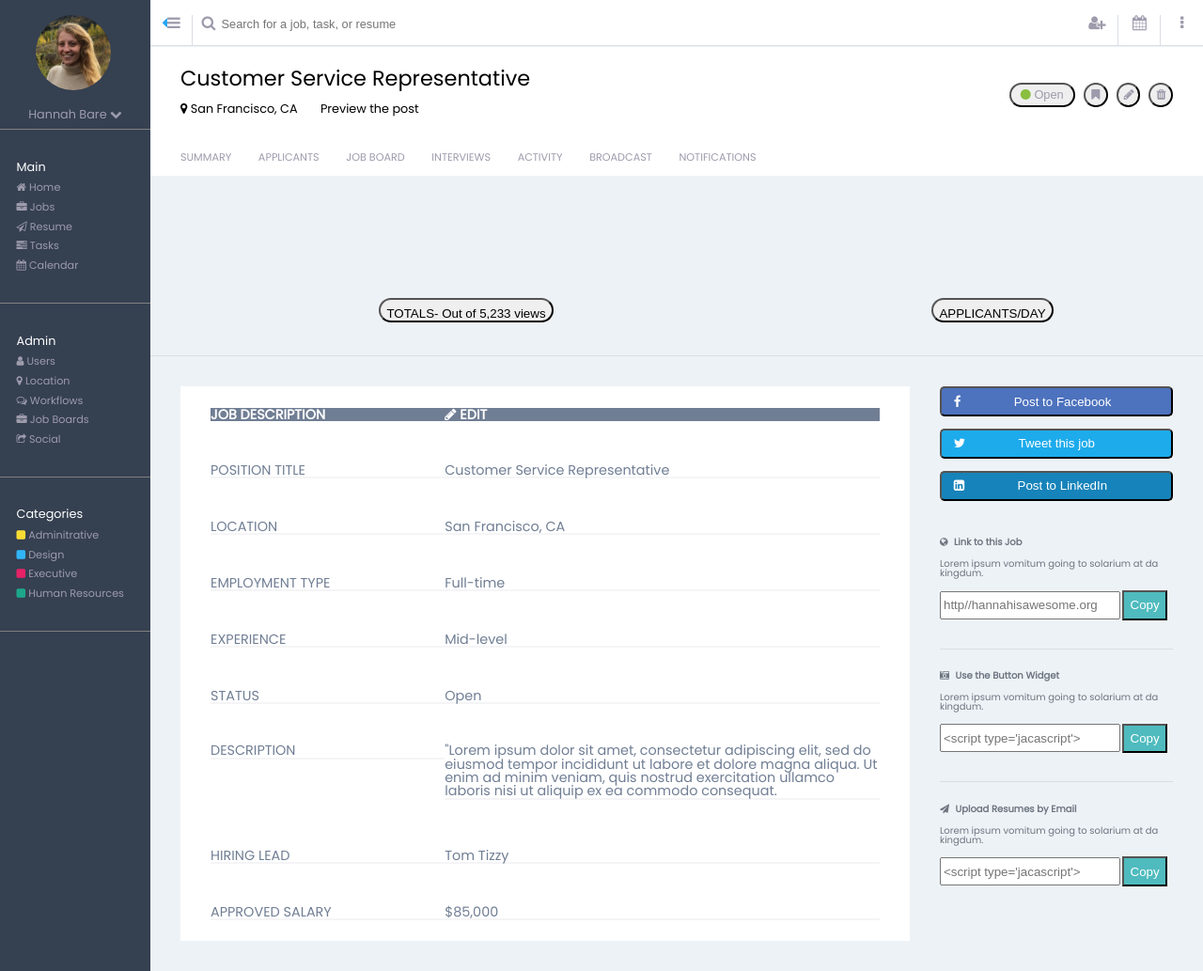
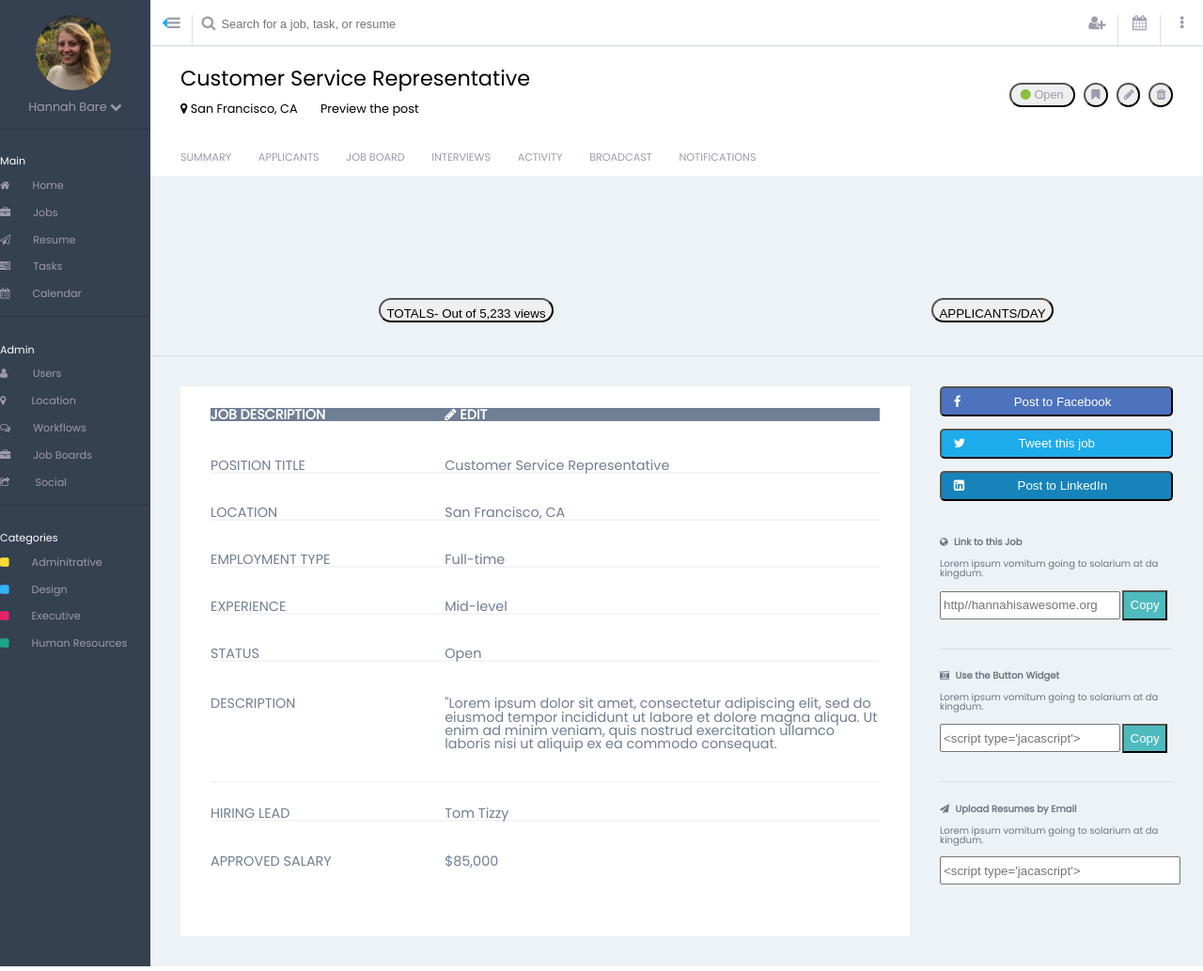
Before and after one commit to hannahbare/comp3, a plain HTML site: page index.html in a window 1280 px wide. Shown: the whole page at 94% size. Drawn offline with Linux system fonts and the light colour scheme.

Commit message:
Respective rows and columns aligned in row5. Working on getting the underlines where the grid layout is and not right under words

```diff
--- a/index.html
+++ b/index.html
@@ -17,37 +17,37 @@
       <article class="sidebox2 sidebox-group">
         <h4 class="link">Main</h4>
         <section class="sidebar-links">
-          <a href="#" class="link"><i class="fa fa-home" aria-hidden="true"></i>  Home</a>
-          <a href="#" class="link"> <i class="fa fa-briefcase" aria-hidden="true"></i>  Jobs</a>
-          <a href="#" class="link"><i class="fa fa-paper-plane-o" aria-hidden="true"></i>  Resume</a>
-          <a href="#" class="link"><i class="fa fa-tasks" aria-hidden="true"></i>  Tasks</a>
-          <a href="#" class="link"><i class="fa fa-calendar" aria-hidden="true"></i>  Calendar</a>
+          <a href="#" class="link"><i class="fa fa-home" aria-hidden="true"></i><span class="sidebar-target">Home</span></a>
+          <a href="#" class="link"><i class="fa fa-briefcase" aria-hidden="true"></i><span class="sidebar-target">Jobs</span></a>
+          <a href="#" class="link"><i class="fa fa-paper-plane-o" aria-hidden="true"></i><span class="sidebar-target">Resume</span></a>
+          <a href="#" class="link"><i class="fa fa-tasks" aria-hidden="true"></i><span class="sidebar-target">Tasks</span></a>
+          <a href="#" class="link"><i class="fa fa-calendar" aria-hidden="true"></i><span class="sidebar-target">Calendar</span></a>
         </section>
       </article>
       <article class="sidebox3 sidebox-group">
         <h4 class="link">Admin</h4>
         <section class="sidebar-links">
-          <a href="#" class="link"><i class="fa fa-user" aria-hidden="true"></i>  Users</a>
+          <a href="#" class="link"><i class="fa fa-user" aria-hidden="true"></i><span class="sidebar-target"> Users</span></a>
 
-          <a href="#" class="link"><i class="fa fa-map-marker" aria-hidden="true"></i>   Location</a>
+          <a href="#" class="link"><i class="fa fa-map-marker" aria-hidden="true"></i><span class="sidebar-target"> Location</span></a>
 
-          <a href="#" class="link"><i class="fa fa-comments-o" aria-hidden="true"></i>  Workflows</a>
+          <a href="#" class="link"><i class="fa fa-comments-o" aria-hidden="true"></i><span class="sidebar-target">Workflows</span></a>
 
-          <a href="#" class="link"><i class="fa fa-briefcase" aria-hidden="true"></i>  Job Boards</a>
+          <a href="#" class="link"><i class="fa fa-briefcase" aria-hidden="true"></i><span class="sidebar-target">Job Boards</span></a>
 
-          <a href="#" class="link"><i class="fa fa-share-square-o" aria-hidden="true"></i>  Social</a>
+          <a href="#" class="link"><i class="fa fa-share-square-o" aria-hidden="true"></i><span class="sidebar-target"> Social</span></a>
         </section>
       </article>
       <article class="sidebox4 sidebox-group">
         <h4 class="link">Categories</h4>
         <section class="sidebar-links">
-          <a href="#" class="link"><span class="yellow-icon icon"><i class="fa fa-square" aria-hidden="true"></i></span>  Adminitrative</a>
+          <a href="#" class="link"><span class="yellow-icon icon"><i class="fa fa-square" aria-hidden="true"></i></span><span class="sidebar-target">Adminitrative</span></a>
 
-          <a href="#" class="link"><span class="blue-icon icon"><i class="fa fa-square" aria-hidden="true"></i></span>  Design</a>
+          <a href="#" class="link"><span class="blue-icon icon"><i class="fa fa-square" aria-hidden="true"></i></span><span class="sidebar-target">Design</span></a>
 
-          <a href="#" class="link"><span class="red-icon icon"><i class="fa fa-square" aria-hidden="true"></i></span>  Executive</a>
+          <a href="#" class="link"><span class="red-icon icon"><i class="fa fa-square" aria-hidden="true"></i></span><span class="sidebar-target">Executive</span></a>
 
-          <a href="#" class="link"><span class="green-icon icon"><i class="fa fa-square" aria-hidden="true"></i></span>  Human Resources</a>
+          <a href="#" class="link"><span class="green-icon icon"><i class="fa fa-square" aria-hidden="true"></i></span><span class="sidebar-target">Human Resources</span></a>
         </section>
       </article>
     </section>
@@ -130,24 +130,28 @@
 
       <section class="main-row5">
         <section class="content-info">
-          <h4 class="title content-title title-row1">JOB DESCRIPTION</h4>
-          <h4 class="title content-details details-row1"><i class="fa fa-pencil" aria-hidden="true"></i> EDIT</h4>
+          <h5 class="title content-title title-row1">JOB DESCRIPTION</h5>
+          <h5 class="title content-details details-row1"><i class="fa fa-pencil" aria-hidden="true"></i> EDIT</h5>
             <h5 class="row2 content-title title-row2">POSITION TITLE</h5>
             <h5 class="row3 content-title title-row3">LOCATION</h5>
             <h5 class="row4 content-title title-row4">EMPLOYMENT TYPE</h5>
             <h5 class="row5 content-title title-row5">EXPERIENCE</h5>
             <h5 class="row6 content-title title-row6">STATUS</h5>
+            <h5 class="row7 title-row7"></h5>
             <h5 class="row8 content-title title-row8">DESCRIPTION</h5>
-            <h5 class="row9 content-title title-row9">HIRING LEAD</h5>
-            <h5 class="row10 content-title title-row10">APPROVED SALARY</h5>
+            <h5 class="row9 title-row9"></h5>
+            <h5 class="row10 content-title title-row10">HIRING LEAD</h5>
+            <h5 class="row11 content-title title-row11">APPROVED SALARY</h5>
             <p class="row2 content-details details-row2">Customer Service Representative</p>
             <p class="row3 content-details details-row3">San Francisco, CA</p>
             <p class="row4 content-details details-row4">Full-time</p>
             <p class="row5 content-details details-row5">Mid-level</p>
             <p class="row6 content-details details-row6">Open</p>
+            <p class="row7 details-row7"></p>
             <p class="row8 content-details details-row8">"Lorem ipsum dolor sit amet, consectetur adipiscing elit, sed do eiusmod tempor incididunt ut labore et dolore magna aliqua. Ut enim ad minim veniam, quis nostrud exercitation ullamco laboris nisi ut aliquip ex ea commodo consequat.</p>
-            <p class="row9 content-details details-row9"><img>Tom Tizzy</p>
-            <p class="row10 content-details details-row10">$85,000</p>
+            <p class="row9 details-row9"></p>
+            <p class="row10 content-details details-row10"><img>Tom Tizzy</p>
+            <p class="row11 content-details details-row11">$85,000</p>
         </section>
 
 
@@ -177,8 +181,7 @@
           <section class="box box3">
             <h5 class="job-link-text"><i class="fa fa-paper-plane" aria-hidden="true"></i><span class="link-title-text">Upload Resumes by Email</span></h5>
             <p class="lorem-para">Lorem ipsum vomitum going to solarium at da kingdum.</p>
-            <input id="" class="job-link-input" labeledby="Second social media info" placeholder="<script type='jacascript'>">
-            <button class="copy-btn">Copy</button>
+            <input id="" class="job-link-input resume-link" labeledby="Second social media info" placeholder="<script type='jacascript'>">
           </section>
 
         </article>
--- a/main.css
+++ b/main.css
@@ -18,8 +18,10 @@ body {
   color: white;
 }
 
-.sidebox-group {
-  border-bottom: 1px solid gray;
+.sidebox1,
+.sidebox2,
+.sidebox3 {
+  border-bottom: 2px solid #303949;
 }
 
 .icon-img {
@@ -32,6 +34,7 @@ body {
 h3 {
   text-align: center;
   color: #9D9BAC;
+  margin-bottom: .9rem;
 }
 
 h3:hover {
@@ -39,26 +42,38 @@ h3:hover {
   font-weight: bold;
 }
 
-.link {
-  margin: .4rem;
-  padding: .1rem;
+.sidebar-target {
+  margin-left: 15%;
+}
+
+h4 {
+  font-size: .7rem;
+  margin: 1.8rem 0 .9rem;
+  font-weight: lighter;
+}
+
+.sidebar-links {
+  display: grid;
 }
 
 a.link {
   text-decoration: none;
   color: #9D9BAC;
+  height: 1.8rem;
+  align-self: center;
 }
 
 a:hover {
   color: #FFFFFF;
   font-weight: bold;
+  background-color: #303949;
 }
 
-.sidebox2,
+/*.sidebox2,
 .sidebox3,
 .sidebox4 {
   padding: 1.6rem .6rem;
-}
+}*/
 
 .sidebar-links a {
   display: block;
@@ -80,6 +95,12 @@ a:hover {
 .green-icon {
   color: #1DA78A;
 }
+
+
+
+
+
+/* Start right side of wesbite */
 
 .wrap {
   flex: 2;
@@ -247,53 +268,13 @@ h2 {
   padding: .4rem;
 }
 
-/*CSS for attemped circle graphs
-/*.circular-chart {
-  display: block;
-  margin: 10px auto;
-  max-width: 80%;
-  max-height: 150px;
-}
-
-.chart-two {
-  margin-left: 200px;
-}
-
-.chart-three {
-  margin: auto 50px;
-}
-
-.circle {
-  stroke: #4CC790;
-  fill: none;
-  stroke-width: 2.8;
-  stroke-linecap: round;
-  animation: progress 1s ease-out forwards;
-}
-
-@keyframes progress {
-  0% {
-    stroke-dasharray: 0 100;
-  }*/
 
 
 
 
+/* SECTION FOR GRAPHS */
 
 
-
-
-
-
-/*
-hr:after {
-    background: ('<i class="fa fa-chevron-circle-up" aria-hidden="true"></i>') no-repeat top center;
-    content: "";
-    display: block;
-    text-align: center
-    height: 2rem; /* height of the ornament */
-    /*position: relative;*/
-    /*top: -2.5px; *//* half the height of the ornament */
 
 
 
@@ -311,7 +292,7 @@ hr:after {
   font-size: .9rem;
   display: grid;
   grid-template-columns: 35% 65%;
-  grid-template-rows: 60px 60px 60px 60px 60px 60px 20px 90px 60px 60px;
+  grid-template-rows: 60px 50px 50px 50px 50px 50px 20px 90px 10px 50px 50px;
   padding: 0 2rem;
   margin-top: 2rem;
 }
@@ -361,6 +342,11 @@ hr:after {
   grid-row: 6;
 }
 
+.details-row7 {
+  grid-column: 1;
+  grid-row: 7;
+}
+
 .title-row8 {
   grid-column: 1;
   grid-row: 8;
@@ -375,6 +361,11 @@ hr:after {
 .title-row10 {
   grid-column: 1;
   grid-row: 10;
+}
+
+.title-row11 {
+  grid-column: 1;
+  grid-row: 11;
 }
 
 .details-row1 {
@@ -405,6 +396,12 @@ hr:after {
   grid-column: 2;
   grid-row: 6;
 }
+
+.details-row7 {
+  grid-column: 2;
+  grid-row: 7;
+}
+
 .details-row8 {
   grid-column: 2;
   grid-row: 8;
@@ -421,16 +418,23 @@ hr:after {
   grid-row: 10;
 }
 
+.details-row11 {
+  grid-column: 2;
+  grid-row: 11;
+}
+
 .row2,
 .row3,
 .row4,
 .row5,
 .row6,
-.row7,
-.row8,
-.row9,
 .row10 {
   border-bottom: 2px solid #F5F5F7;
+/*  padding-bottom: 2rem;*/
+}
+
+.row9 {
+  border-top: 2px solid #F5F5F7;
 }
 
 
@@ -499,6 +503,10 @@ hr:after {
   flex-wrap: wrap;
 }
 
+.resume-link {
+  width: 100%;
+}
+
 .copy-btn {
   background-color: #4FBBBE;
   color: #FFFFFF;
```
